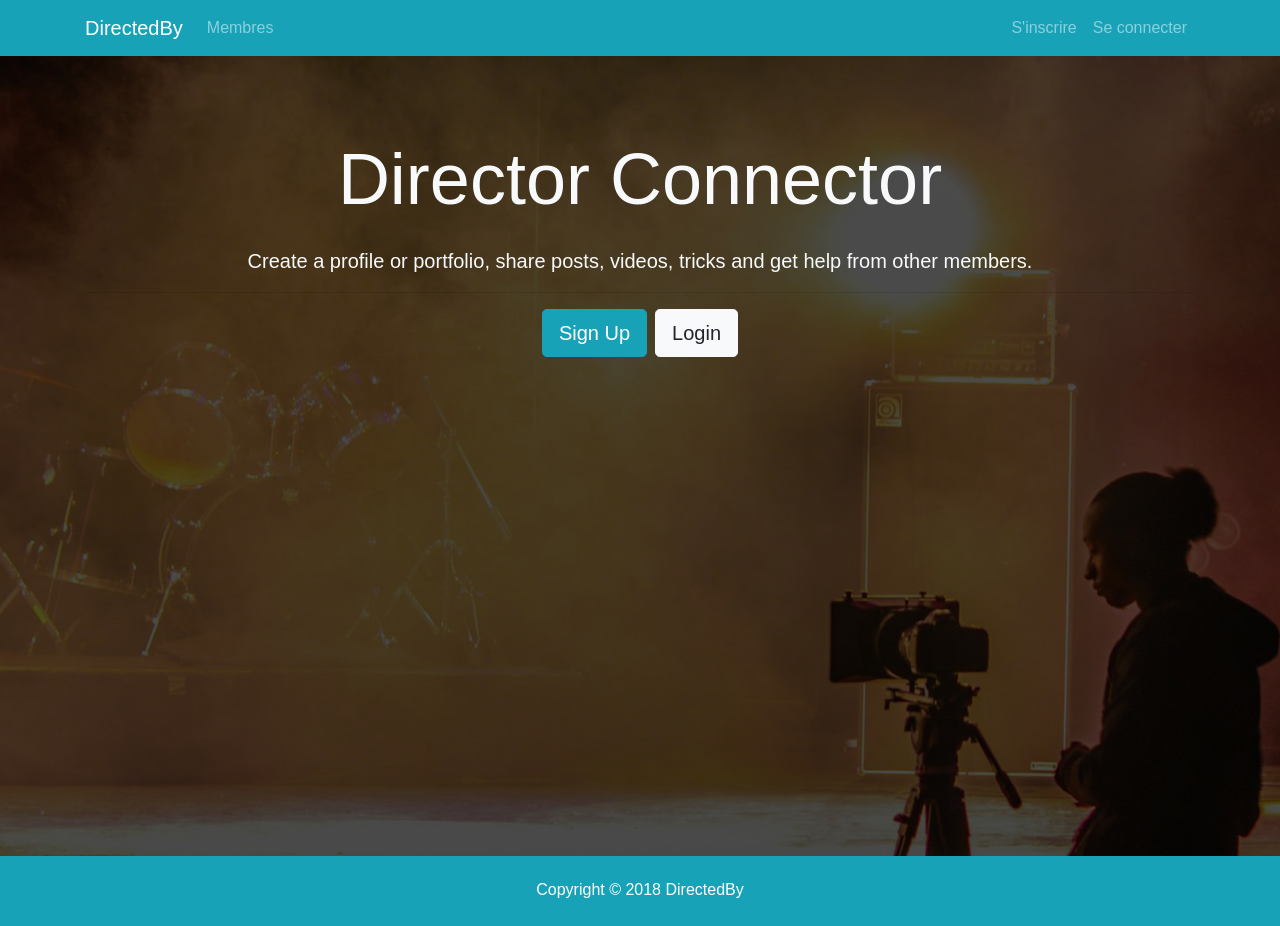
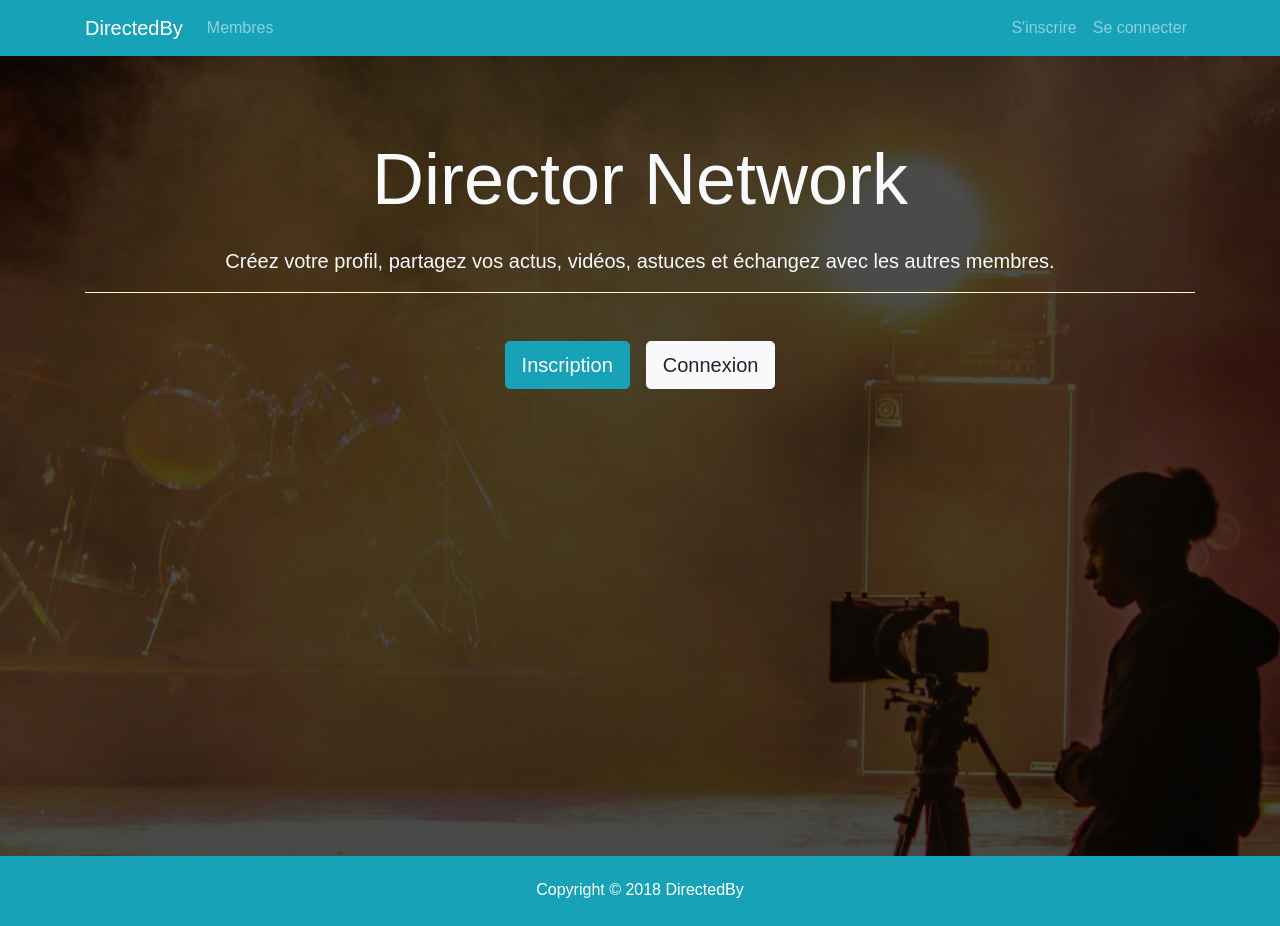
Before and after one commit to AlAmine/directedby, a React (Create React App) app in the folder client/: page / in a window 1280 px wide. Built offline with nearby package versions, Linux system fonts and the light colour scheme.

Commit message:
Formulaire d'inscription

```diff
--- a/client/src/App.css
+++ b/client/src/App.css
@@ -1,5 +1,12 @@
 img {
   width: 100%;
+}
+
+hr {
+  margin: 1em 0 3em;
+  border: 0;
+  border-top: 1px solid #fff5be;
+
 }
 
 .landing {
--- /dev/null
+++ b/client/src/action/authActions.js
@@ -0,0 +1,12 @@
+import axios from 'axios';
+import { GET_ERRORS } from './types';
+
+// Inscription
+export const registerUser = (userData, history )=> dispatch => {
+  axios
+    .post('/api/users/register', userData)
+    .then(res => history.push('/login'))
+    .catch(err =>
+    dispatch({ type: GET_ERRORS,
+    payload: err.response.data}));
+};
--- /dev/null
+++ b/client/src/action/types.js
@@ -0,0 +1 @@
+export const GET_ERRORS = 'GET_ERRORS';
--- a/client/src/components/auth/Register.js
+++ b/client/src/components/auth/Register.js
@@ -1,6 +1,9 @@
 import React from 'react';
-import axios from 'axios';
+import PropTypes from 'prop-types';
+import { withRouter } from 'react-router-dom';
 import classnames from 'classnames';
+import { connect } from 'react-redux';
+import { registerUser } from '../../action/authActions'
 
 class Register extends React.Component {
   constructor() {
@@ -15,6 +18,12 @@ class Register extends React.Component {
     this.onChange = this.onChange.bind(this);
     this.onSubmit = this.onSubmit.bind(this);
   }
+// Gestion des errors avec les props
+  componentWillReceiveProps(nextProps) {
+    if(nextProps.errors) {
+        this.setState({errors: nextProps.errors})
+    }
+  }
     onChange(e) {
       this.setState({[e.target.name]: e.target.value})
     }
@@ -28,11 +37,10 @@ class Register extends React.Component {
         password2: this.state.password2
       };
 
-      axios.post('/api/users/register', newUser).then(res => console.log(res.data)).catch(err => this.setState({errors: err.response.data}));
+    this.props.registerUser(newUser, this.props.history); // this.props.history => permet d'effectuer le redirect à l'intérieur du componenent lors de l'action
     }
   render() {
-    const {errors} = this.state;  // => const errors = this.state.errors;
-
+    const { errors } = this.state;  // => const errors = this.state.errors;
 
     return (
     <div className="register">
@@ -92,7 +100,17 @@ class Register extends React.Component {
           </div>
         </div>
       </div>
-    </div>)
+    </div>
+    );
   }
 }
-export default Register;
+Register.propTypes = {
+  registerUser: PropTypes.func.isRequired,
+  auth: PropTypes.object.isRequired
+}
+
+const mapStateToProps = state => ({
+  auth: state.auth,
+  errors: state.errors
+});
+export default connect(mapStateToProps, {registerUser})(withRouter(Register));
--- a/client/src/components/layout/Landing.js
+++ b/client/src/components/layout/Landing.js
@@ -9,13 +9,14 @@ class Landing extends React.Component {
         <div className="container">
           <div className="row">
             <div className="col-md-12 text-center">
-              <h1 className="display-3 mb-4">Director Connector
+              <h1 className="display-3 mb-4">Director Network
               </h1>
               <p className="lead">
-                Create a profile or portfolio, share posts, videos, tricks and get help from other members.</p>
+                Créez votre profil, partagez vos actus, vidéos, astuces et échangez avec les autres membres.
+                </p>
               <hr/>
-            <Link to="/register" className="btn btn-lg btn-info mr-2">Sign Up</Link>
-          <Link to="/login" className="btn btn-lg btn-light">Login</Link>
+              <Link to="/register" className="btn btn-lg btn-info mr-3">Inscription</Link>
+              <Link to="/login" className="btn btn-lg btn-light">Connexion</Link>
             </div>
           </div>
         </div>
--- /dev/null
+++ b/client/src/reducers/errorReducer.js
@@ -0,0 +1,11 @@
+import { GET_ERRORS } from '../action/types';
+const initialState = {};
+
+export default function(state = initialState, action) {
+  switch(action.type) {
+    case GET_ERRORS:
+      return action.payload
+    default:
+      return state;
+  }
+}
--- a/client/src/reducers/index.js
+++ b/client/src/reducers/index.js
@@ -1,6 +1,8 @@
 import { combineReducers } from 'redux';
 import authReducer from './authReducer';
+import errorReducer from './errorReducer';
 
 export default combineReducers({
-  auth: authReducer
+  auth: authReducer,
+  errors: errorReducer
 });
```
Also changed, not shown: client/src/Navbar.css (deleted).
